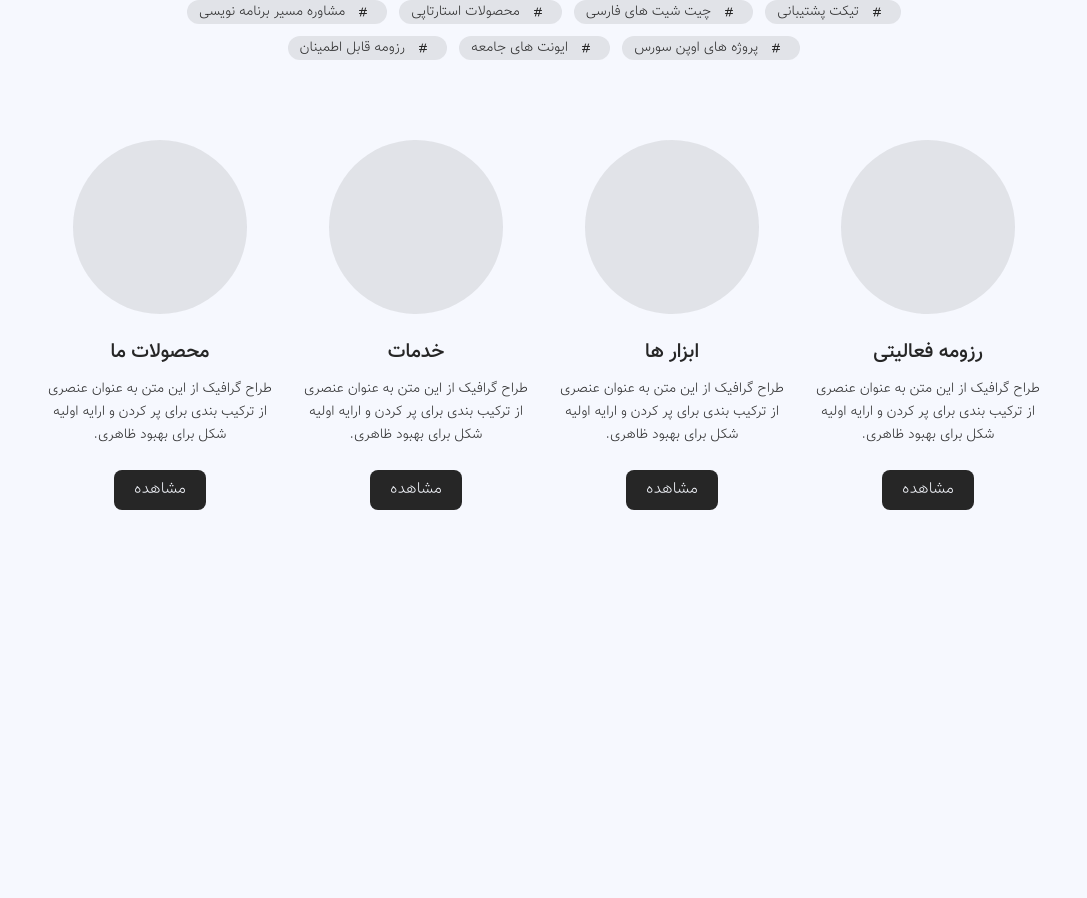
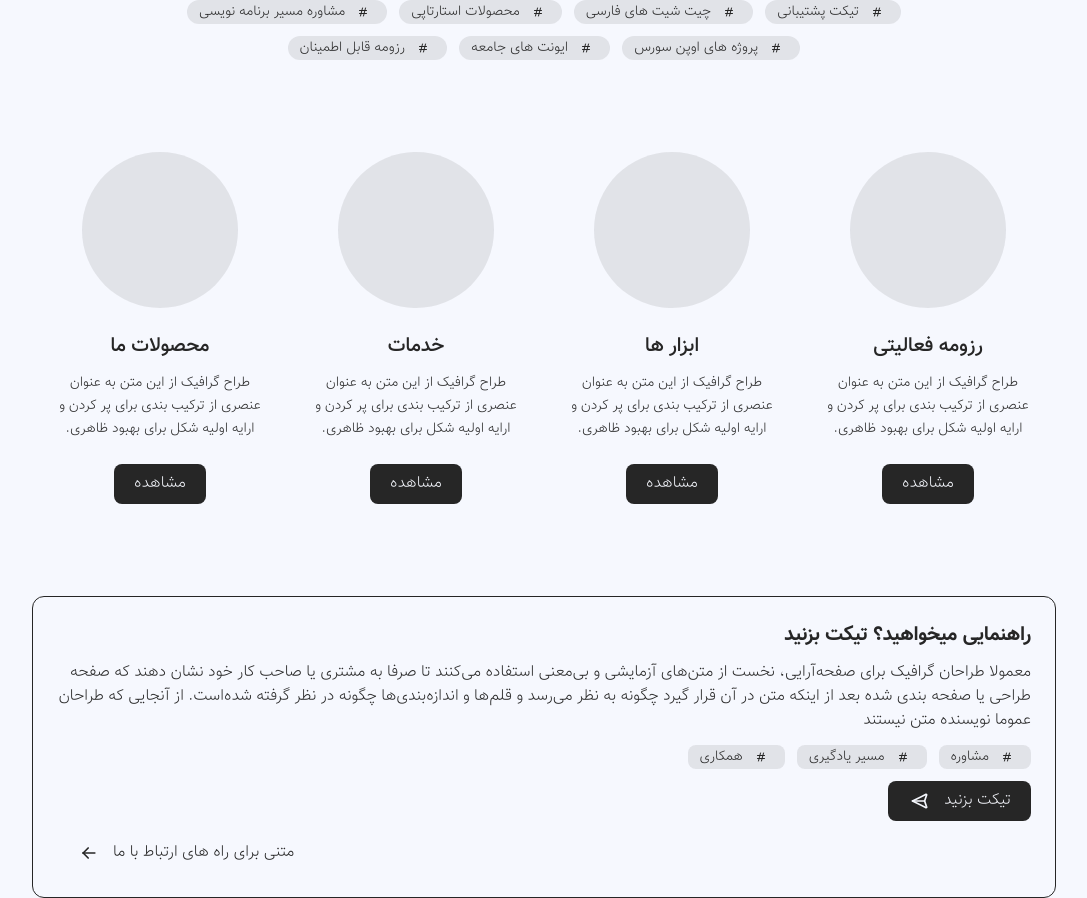
Before and after one commit to FarzadVav/next.js-portfolio, a Next.js app: page / in a window 1280 px wide. Shown: the part 498-1396 px from the top of the page, without its empty margins (96-1183 px from the left). Before the commit the page ends 1008 px from the top, so only its background shows below. Built offline with nearby package versions, Linux system fonts and the light colour scheme.

Commit message:
add: new home page section

```diff
--- a/app/page.tsx
+++ b/app/page.tsx
@@ -1,4 +1,10 @@
-import { IconHash, IconSearch } from "@tabler/icons-react";
+import {
+  IconArrowLeft,
+  IconChevronLeft,
+  IconHash,
+  IconSearch,
+  IconSend2,
+} from "@tabler/icons-react";
 
 import Flex from "root/components/ui/Flex";
 import Badge from "root/components/ui/Badge";
@@ -84,7 +90,7 @@ const HomePage = () => {
       </div>
 
       <Flex className="container mt-20" space="lg">
-        <Flex justify="center" direction="column" className="w-1/4">
+        <Flex justify="center" direction="column" className="w-1/4 ring-8 ring-transparent transition-shadow hover:ring-foreground/10 rounded-xl p-3">
           <div className="w-3/4 aspect-square rounded-full bg-foreground/10"></div>
           <h2 className="font-vazir-bold text-xl mt-3">رزومه فعالیتی</h2>
           <p className="text-center text-sm leading-relaxed">
@@ -95,7 +101,7 @@ const HomePage = () => {
             <Button color="foreground">مشاهده</Button>
           </Link>
         </Flex>
-        <Flex justify="center" direction="column" className="w-1/4">
+        <Flex justify="center" direction="column" className="w-1/4 ring-8 ring-transparent transition-shadow hover:ring-foreground/10 rounded-xl p-3">
           <div className="w-3/4 aspect-square rounded-full bg-foreground/10"></div>
           <h2 className="font-vazir-bold text-xl mt-3">ابزار ها</h2>
           <p className="text-center text-sm leading-relaxed">
@@ -106,7 +112,7 @@ const HomePage = () => {
             <Button color="foreground">مشاهده</Button>
           </Link>
         </Flex>
-        <Flex justify="center" direction="column" className="w-1/4">
+        <Flex justify="center" direction="column" className="w-1/4 ring-8 ring-transparent transition-shadow hover:ring-foreground/10 rounded-xl p-3">
           <div className="w-3/4 aspect-square rounded-full bg-foreground/10"></div>
           <h2 className="font-vazir-bold text-xl mt-3">خدمات</h2>
           <p className="text-center text-sm leading-relaxed">
@@ -117,7 +123,7 @@ const HomePage = () => {
             <Button color="foreground">مشاهده</Button>
           </Link>
         </Flex>
-        <Flex justify="center" direction="column" className="w-1/4">
+        <Flex justify="center" direction="column" className="w-1/4 ring-8 ring-transparent transition-shadow hover:ring-foreground/10 rounded-xl p-3">
           <div className="w-3/4 aspect-square rounded-full bg-foreground/10"></div>
           <h2 className="font-vazir-bold text-xl mt-3">محصولات ما</h2>
           <p className="text-center text-sm leading-relaxed">
@@ -129,6 +135,45 @@ const HomePage = () => {
           </Link>
         </Flex>
       </Flex>
+
+      <div className="container mt-20 rounded-xl p-6 border border-foreground ring-8 ring-transparent transition-shadow hover:ring-foreground/10">
+        <h3 className="text-xl font-vazir-black">راهنمایی میخواهید؟ تیکت بزنید</h3>
+        <p className="mt-3">
+          معمولا طراحان گرافیک برای صفحه‌آرایی، نخست از متن‌های آزمایشی و بی‌معنی استفاده می‌کنند تا
+          صرفا به مشتری یا صاحب کار خود نشان دهند که صفحه طراحی یا صفحه بندی شده بعد از اینکه متن در
+          آن قرار گیرد چگونه به نظر می‌رسد و قلم‌ها و اندازه‌بندی‌ها چگونه در نظر گرفته شده‌است. از
+          آنجایی که طراحان عموما نویسنده متن نیستند
+        </p>
+        <Flex className="mt-3">
+          <Badge color="foreground">
+            <IconHash className="h-1/2 aspect-square" />
+            <span>مشاوره</span>
+          </Badge>
+          <Badge color="foreground">
+            <IconHash className="h-1/2 aspect-square" />
+            <span>مسیر یادگیری</span>
+          </Badge>
+          <Badge color="foreground">
+            <IconHash className="h-1/2 aspect-square" />
+            <span>همکاری</span>
+          </Badge>
+        </Flex>
+        <Link href={"/"} className="mt-3">
+          <Button color="foreground">
+            <span>تیکت بزنید</span>
+            <IconSend2 className="h-1/2 aspect-square -scale-x-100" />
+          </Button>
+        </Link>
+
+        <Flex className="mt-3" justify="end">
+          <Link href={"/"}>
+            <Button color="foreground" shape="ghost">
+              <span>متنی برای راه های ارتباط با ما</span>
+              <IconArrowLeft className="h-1/2 aspect-square" />
+            </Button>
+          </Link>
+        </Flex>
+      </div>
     </>
   );
 };
```
